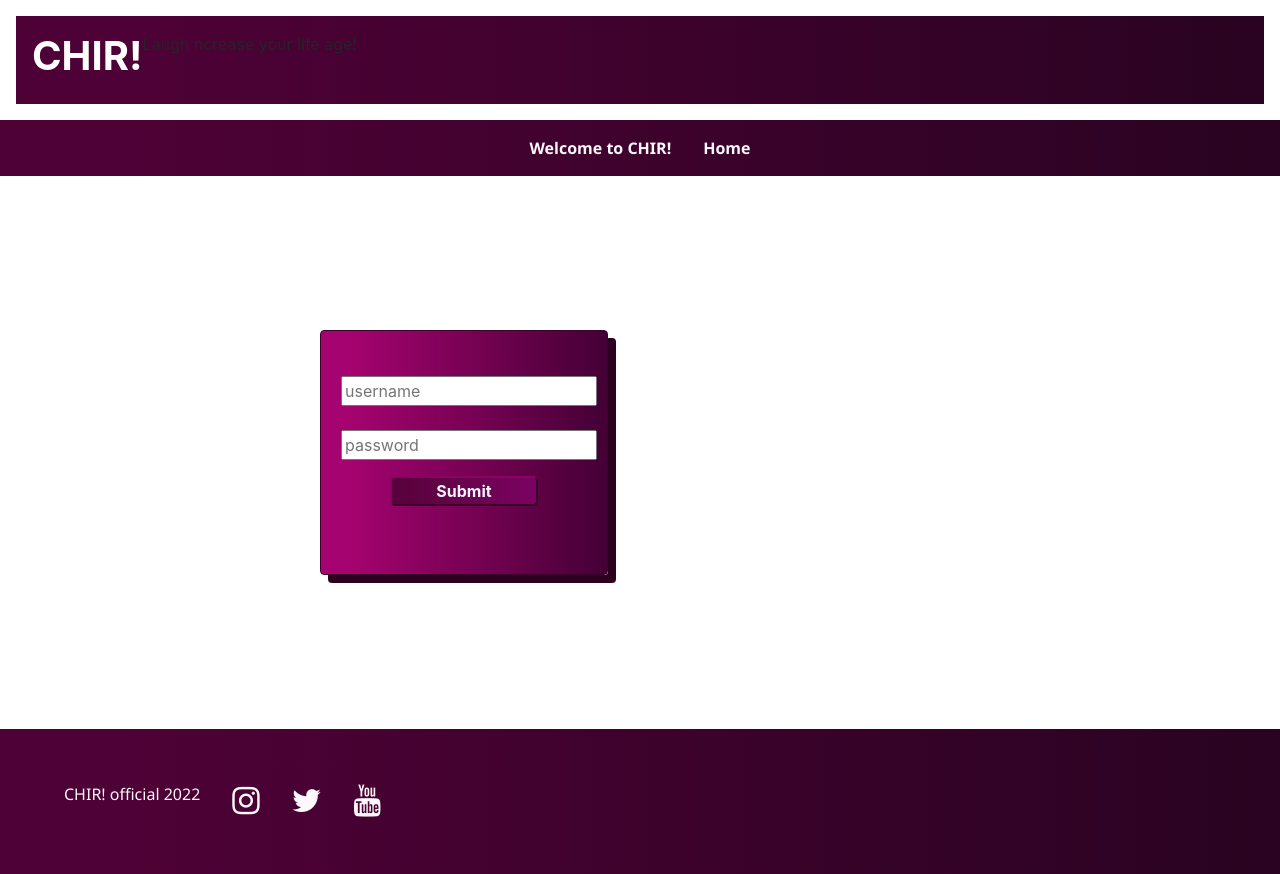
After one commit to RobinAneyKurian/chiriwebsite, a Django app: page /login in a window 1280 px wide. The commit adds this page. Run offline with Django 4.2, Linux system fonts and the light colour scheme; some libraries are stand-ins or nearby versions.

Commit message:
created a login page, complete 80%, next step is give more styles to nav bar

```diff
--- a/chiri/urls.py
+++ b/chiri/urls.py
@@ -4,5 +4,6 @@ from django.conf import settings
 from django.conf.urls.static import static
 
 urlpatterns = [
-    path('', views.home, name='home')
+    path('', views.home, name='home'),
+    path('login', views.login, name='login')
 ] + static(settings.MEDIA_URL, document_root=settings.MEDIA_ROOT)
--- a/chiri/views.py
+++ b/chiri/views.py
@@ -8,3 +8,7 @@ def home(request):
     images = logo.objects.all()
 
     return render(request,'home.html', {'images':images})
+
+def login(request):
+
+    return render(request, 'login.html')
--- /dev/null
+++ b/static/style/login.css
@@ -0,0 +1,38 @@
+.nav-bg-color{
+    background: linear-gradient(to right, #4e0136 10%, #290321);
+    border-color:  rgb(31, 1, 22);
+}
+
+li:hover{
+    background-color: rgb(36, 1, 37);
+    border-radius: 10px;
+}
+
+.nav-link{
+    font-weight: bold;
+    font-family: 'Segoe UI', Tahoma, Geneva, Verdana, sans-serif;
+}
+
+
+
+.login_page_box{
+    background: linear-gradient(to right, #a5036f 10%, #440035);
+    padding-top: 2%;
+    text-align: center;
+    border-color:  rgb(61, 2, 43);
+    box-shadow: 8px 8px rgb(46, 0, 32);
+    margin:12%;
+    margin-left:25%;
+    width:60%;
+}
+
+.login_button{
+    width:60%;
+    height:35%;
+    background: linear-gradient(to right, #5a023d 10%, #7c0262);
+    color: aliceblue;
+    margin:2%;
+    border-color:  rgb(139, 2, 98);
+    border-radius: 5px;
+    font-weight: bold;
+}
--- /dev/null
+++ b/templates/base.html
@@ -0,0 +1,57 @@
+{% load static %}
+<!DOCTYPE html>
+<html lang="en">
+<head>
+    <meta charset="UTF-8">
+    <meta http-equiv="X-UA-Compatible" content="IE=edge">
+    <meta name="viewport" content="width=device-width, initial-scale=1.0">
+    <link rel="stylesheet" href="https://maxcdn.bootstrapcdn.com/bootstrap/4.0.0/css/bootstrap.min.css" integrity="sha384-Gn5384xqQ1aoWXA+058RXPxPg6fy4IWvTNh0E263XmFcJlSAwiGgFAW/dAiS6JXm" crossorigin="anonymous">
+    <script src="https://code.jquery.com/jquery-3.2.1.slim.min.js" integrity="sha384-KJ3o2DKtIkvYIK3UENzmM7KCkRr/rE9/Qpg6aAZGJwFDMVNA/GpGFF93hXpG5KkN" crossorigin="anonymous"></script>
+    <script src="https://cdnjs.cloudflare.com/ajax/libs/popper.js/1.12.9/umd/popper.min.js" integrity="sha384-ApNbgh9B+Y1QKtv3Rn7W3mgPxhU9K/ScQsAP7hUibX39j7fakFPskvXusvfa0b4Q" crossorigin="anonymous"></script>
+    <script src="https://maxcdn.bootstrapcdn.com/bootstrap/4.0.0/js/bootstrap.min.js" integrity="sha384-JZR6Spejh4U02d8jOt6vLEHfe/JQGiRRSQQxSfFWpi1MquVdAyjUar5+76PVCmYl" crossorigin="anonymous"></script>
+    <link rel="stylesheet" href="{% static '/style/login.css' %}">
+    <link rel="stylesheet" href="https://cdnjs.cloudflare.com/ajax/libs/font-awesome/4.7.0/css/font-awesome.min.css">
+    <title>Document</title>
+</head>
+<body>
+    <ul class="nav justify-content-start p-3 m-3 nav-bg-color">
+        <li><h1 style="font-weight:bold; color:white;">CHIR!</h1></li>
+        <li><p>Laugh ncrease your life age!</p></li>
+            {% for i in images %}
+            <img class="m-3" src="{{i.logo_img.url}}" alt="">
+            {% endfor %}
+        </ul>
+        <ul class="nav justify-content-center nav-bg-color p-2">
+        <li class="nav-item">
+          <a class="nav-link active" aria-current="page" style="color:rgb(252, 248, 251)" href="#">Welcome to CHIR!</a>
+        </li>
+        <li class="nav-item">
+          <a class="nav-link" style="color:rgb(252, 248, 251);" href="">Home</a>
+        </li>
+    </ul>
+
+
+      {% block content %}
+
+      {% endblock %}
+
+
+    <ul class="nav justify-content-start p-5 mt-5 nav-bg-color">
+        <li class="nav-item">
+          <a class="nav-link" href="#"><h6 style="color:rgb(252, 248, 251)">CHIR!  official 2022</h6></a>
+        </li>
+        <li class="nav-item">
+          <a class="nav-link" href="#"><i style="color:rgb(252, 248, 251)" class="fa fa-brands fa-instagram fa-2x"></i></a>
+        </li>
+        <li class="nav-item">
+            <a class="nav-link" href="#"><i style="color:rgb(252, 248, 251)" class="fa fa-brands fa-twitter fa-2x"></i></a>
+        </li>
+        <li class="nav-item">
+            <a class="nav-link" href="#"><i style="color:rgb(252, 248, 251)" class="fa fa-brands fa-youtube fa-2x"></i></a>
+        </li>
+    </ul>
+
+
+
+</body>
+</html>
--- /dev/null
+++ b/templates/login.html
@@ -0,0 +1,19 @@
+{% extends 'base.html' %}
+
+{% load static %}
+
+{% block content %}
+<div class="card login_page_box" style="width: 18rem;">
+    <div class="card-body">
+
+
+        <form action="" method='post'>
+            <input type="text" placeholder="username"><br>
+            <br><input type="password" placeholder="password">
+        </form>
+        <button class="login_button mb-5 mt-3">Submit</button>
+
+    </div>
+  </div>
+
+{% endblock %}
```
Also changed, not shown: static/style/style.css (+3 -5 lines), templates/home.html (+3 -4 lines).
